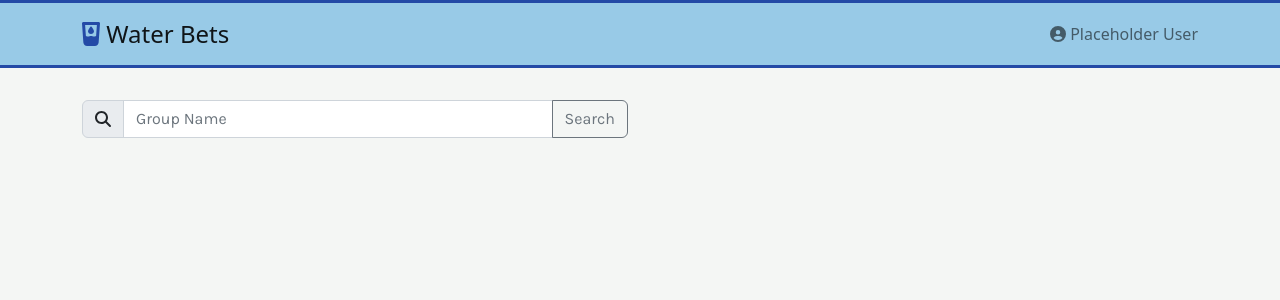
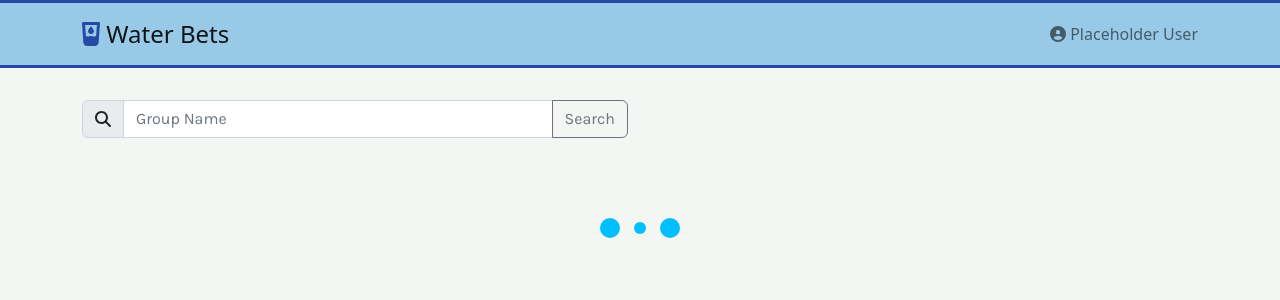
Before and after one commit to bradenborman/water-bets, a React app in the folder water-bets-client/: page /group-search in a window 1280 px wide. Shown: the top 300 px of the page. Built offline with nearby package versions, Linux system fonts and the light colour scheme.

Commit message:
pre-find div on group search

```diff
--- a/water-bets-client/src/components/groupsearch/groupsearch.scss
+++ b/water-bets-client/src/components/groupsearch/groupsearch.scss
@@ -1,4 +1,13 @@
 #group-search-page {
+  #preSearchHelp {
+    margin-top: 30px;
+  }
+
+  #groupSearchLoading {
+    margin-top: 50px;
+    text-align: center;
+  }
+
   table#results-table {
     margin-top: 20px;
     vertical-align: middle;
--- a/water-bets-client/src/components/groupsearch/groupsearch.tsx
+++ b/water-bets-client/src/components/groupsearch/groupsearch.tsx
@@ -12,6 +12,7 @@ import {
 } from "react-bootstrap";
 import { FontAwesomeIcon } from "@fortawesome/react-fontawesome";
 import { faSearch } from "@fortawesome/free-solid-svg-icons";
+import Loader from "react-loader-spinner";
 
 export interface GroupSearchProps {}
 
@@ -37,6 +38,18 @@ export const GroupSearch: React.FC<GroupSearchProps> = (
         groupName: "Geek Squad University",
         passwordProtected: false,
         membersCount: 8
+      },
+      {
+        groupId: 3,
+        groupName: "G-Unit",
+        passwordProtected: false,
+        membersCount: 5
+      },
+      {
+        groupId: 4,
+        groupName: "Taco tacks",
+        passwordProtected: true,
+        membersCount: 4
       }
     ]);
   };
@@ -45,11 +58,27 @@ export const GroupSearch: React.FC<GroupSearchProps> = (
     alert("Attempting to join: " + e.groupName);
   };
 
-  const buildTable = (): JSX.Element => {
-    if (groupResultsFound != undefined && groupResultsFound != null) {
+  const searchResults = (): JSX.Element => {
+    const preSearchHelp = (): JSX.Element => {
+      return (
+        <div id="preSearchHelp">
+          Please use the input above to search for an existing group
+        </div>
+      );
+    };
+
+    const groupSearchLoading = (): JSX.Element => {
+      return (
+        <div id="groupSearchLoading">
+          <Loader type="ThreeDots" color="#00BFFF" height={80} width={80} />
+        </div>
+      );
+    };
+
+    const buildTable = (): JSX.Element => {
       const tableRows = groupResultsFound.map((_row: any, index: any) => {
         return (
-          <tr>
+          <tr key={index}>
             <td width={"50%"}>{_row.groupName}</td>
             <td>{_row.membersCount}</td>
             <td>{_row.passwordProtected ? "Password Required" : ""}</td>
@@ -79,7 +108,12 @@ export const GroupSearch: React.FC<GroupSearchProps> = (
           <tbody>{tableRows}</tbody>
         </Table>
       );
-    }
+    };
+
+    if (groupResultsFound != undefined && groupResultsFound != null)
+      return buildTable();
+    else if (true) return groupSearchLoading();
+    else return preSearchHelp();
   };
 
   return (
@@ -109,7 +143,7 @@ export const GroupSearch: React.FC<GroupSearchProps> = (
         </Col>
       </Row>
       <Row>
-        <Col>{buildTable()}</Col>
+        <Col>{searchResults()}</Col>
       </Row>
     </Page>
   );
--- a/water-bets-client/src/components/howtoplay/how-to-play-items.json
+++ b/water-bets-client/src/components/howtoplay/how-to-play-items.json
@@ -1,18 +1,18 @@
 [
   {
     "title": "What is a Water Bet?",
-    "value": "A water bet is a universal term for a friendly fantasy football or related sports wager where two parties want to take a stance and do not want to risk money. The loser, in theory, gets doused with water. In this game, its the opposite; you want to collect the water in your bucket."
+    "value": "A water bet is a universal term for a friendly fantasy football or related sports wager where two parties want to take a stance and do not want to risk money. The loser, in theory, gets doused with water. In this game, it’s the opposite; you want to collect the water in your bucket."
   },
   {
     "title": "Getting Started",
-    "value": "A GMAIL account is needed, and to begin, you click the login with Gamil button. From there you will be redirected to a home page that will have a snapshot of all your groups. At this time it will be empty. Your first step is to either join an already created group by searching for it or create a new one. Once you are in a group, you will have the ability to start sending out water bets"
+    "value": "A Google email account is needed, and to begin, click 'Login with Gmail'. From there, you will be redirected to a home page that will have a snapshot of all your groups. At this time it will be empty. Your first step is to either join an already created group by searching for it or create a new one. Once you are in a group, you will have the ability to start sending out water bets"
   },
   {
     "title": "Goal of the game",
-    "value": "The goal of the game is to collect as much water in your bucket as you can. You do this by collecting others water. Water will organically fall into everyones bucket at a fixed rate such as 15 droplets a week."
+    "value": "The goal of the game is to collect as much water in your bucket as you can. You do this by collecting other user’s water. Water will organically fall into everyones bucket at a fixed rate such as 15 droplets a week."
   },
   {
     "title": "Offering Water Bets",
-    "value": "This is where the fun is. You are free to difine any bet you can think of an offer it to anyone in your group. You are able to set how much is at risk on both sides of the bet. i.e. how much it costs to play for both players. This, in a way, is like setting odds. The total is then awarded to the winnder of the bet. To start this process, go to the group you wish to make this offer and click 'Create a Water Bet' - from there you be able to enter the fields needed and select who to offer it to. Note that the person you are offering it to doesnt have to accept."
+    "value": "This is where the fun is. You are free to difine any bet you can think of an offer it to anyone in your group. You can set how much is at risk on both sides of the bet. i.e., how much it costs to play for both players. This, in a way, is like setting odds. The total is then awarded to the winnder of the bet. To start this process, go to the group you wish to make this offer and click 'Create a Water Bet' - from there you be able to enter the fields needed and select who to offer it to. Note that the person you are offering it to doesn’t have to accept."
   }
 ]
--- a/water-bets-client/src/components/howtoplay/howtoplay.tsx
+++ b/water-bets-client/src/components/howtoplay/howtoplay.tsx
@@ -8,7 +8,7 @@ var data: HowToPlayItem[] = require("./how-to-play-items.json");
 export const HowToPlay: React.FC<any> = (props: {}) => {
   const howToPlayAccordionItems: JSX.Element[] = data.map((item, index) => {
     return (
-      <Accordion.Item eventKey={index.toString()}>
+      <Accordion.Item key={index} eventKey={index.toString()}>
         <Accordion.Header>{item.title}</Accordion.Header>
         <Accordion.Body>{item.value}</Accordion.Body>
       </Accordion.Item>
```
